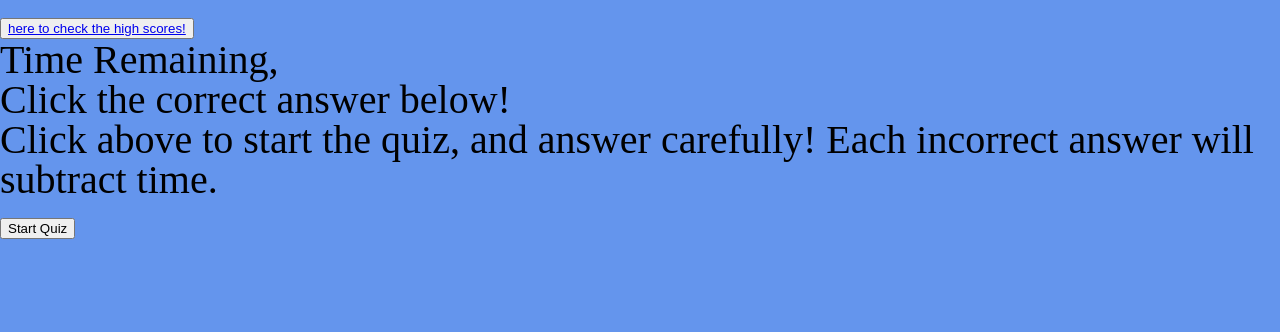
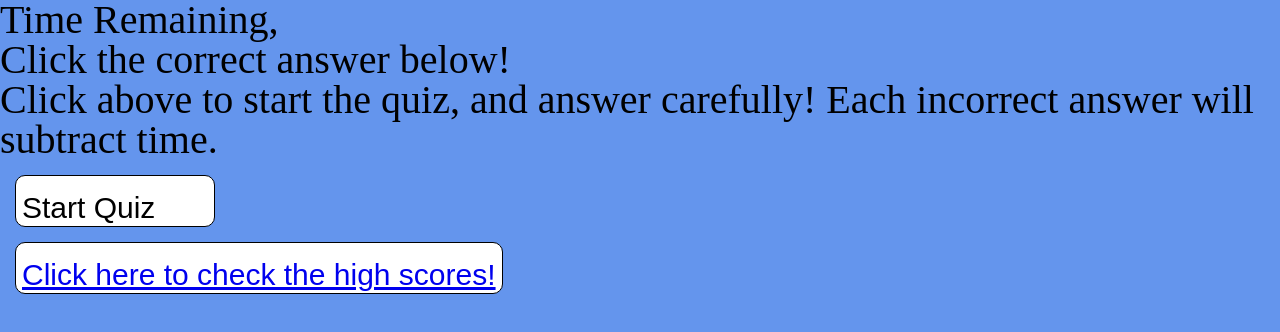
Before and after one commit to ghmurphy2/Code-Quiz, a plain HTML site: page index.html in a window 1280 px wide. Drawn offline with Linux system fonts and the light colour scheme.

Commit message:
button styling

```diff
--- a/assets/css/cs.css
+++ b/assets/css/cs.css
@@ -14,9 +14,6 @@ body{
   font-size: large;
   min-width: 200px;
 }
-.choice-text {
-  font-size: 30px;
-}
 /* media screen for resize */
 @media screen and (max-width:786px) {
   .choice-container{
@@ -24,3 +21,16 @@ body{
   }
 
 }
+button{
+    background-color:whitesmoke;
+    font-size: 30px;
+    border:1px solid;
+    border-color: black;
+    display: flex;
+    flex-wrap: wrap;
+    border-radius: 10px;
+    background-color: white;
+    min-width: 200px;
+    padding-top: 15px;
+    margin: 15px;
+}
--- a/assets/jss.js
+++ b/assets/jss.js
@@ -11,6 +11,7 @@ const startQuizBtn = document.querySelector('#start-quiz');
 const countDownEl = document.querySelector('#count-down-text');
 const submitBtn = document.querySelector('#submit');
 const initialEl = document.querySelector('#initials');
+const timerBarText = document.querySelector('#top-bar')
 //start and end screen
 // write body of quiz in function, better way to populate?
 //hide elements or replace?
@@ -26,6 +27,7 @@ let timerID
 
 quizScreenEl.style.display = 'none';
 endScreenEl.style.display = 'none';
+
 
 const quizBody = [
   {
--- a/index.html
+++ b/index.html
@@ -11,8 +11,7 @@
 <!-- add start confirm and timer on track -->
 
 <body>
-  <div class="topBar">
-    <button id="high-score"><a href="highscores.html"> here to check the high scores!</a></button>
+  <div class="topar">
     <div id="count-down-text">Time Remaining, <span id="time-remaining"></span></div>
   </div>
 
@@ -27,12 +26,15 @@
   <!-- base level to place answers in jss -->
   <section id="quiz-screen">
     <div id="question-text">Question</div>
+    <br>
     <div id="quiz-content"></div>
   </section>
 
   <div id="end-screen">
     <h2>All done!</h2>
+    <br>
     <p>Your final score is <span id="final-score"></span>.</p>
+    <br>
     <p>
       Enter initials: <input type="text" id="initials" max="3" />
       <button id="submit">Submit</button>
@@ -40,7 +42,7 @@
   </div>
 
   <footer>
-
+    <button id="high-score"><a href="highscores.html"> Click here to check the high scores!</a></button>
     <!-- add fixed footer? check size -->
   </footer>
   <script src="./assets/jss.js"></script>
```
Also changed, not shown: assets/end.js (+6 -6 lines), 1 other file.
